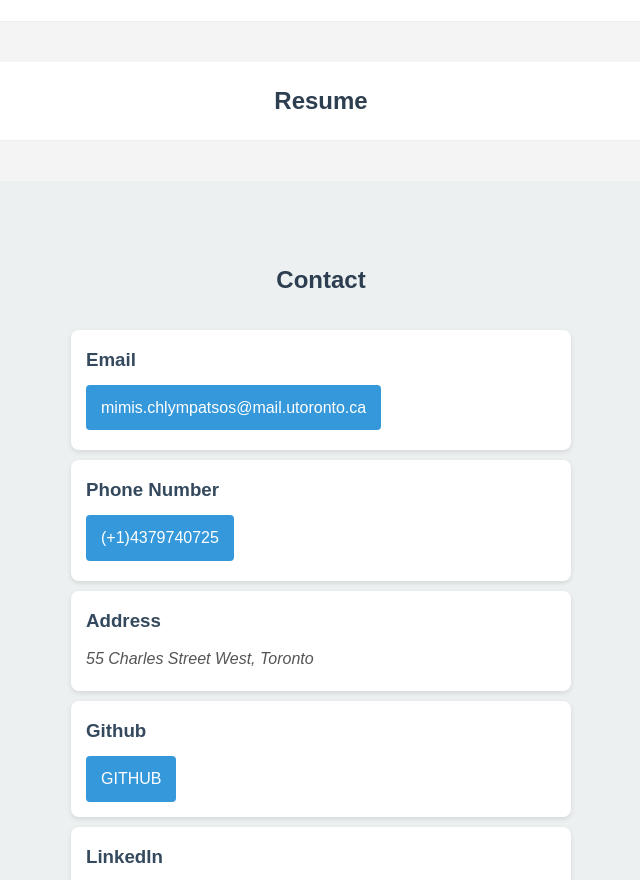
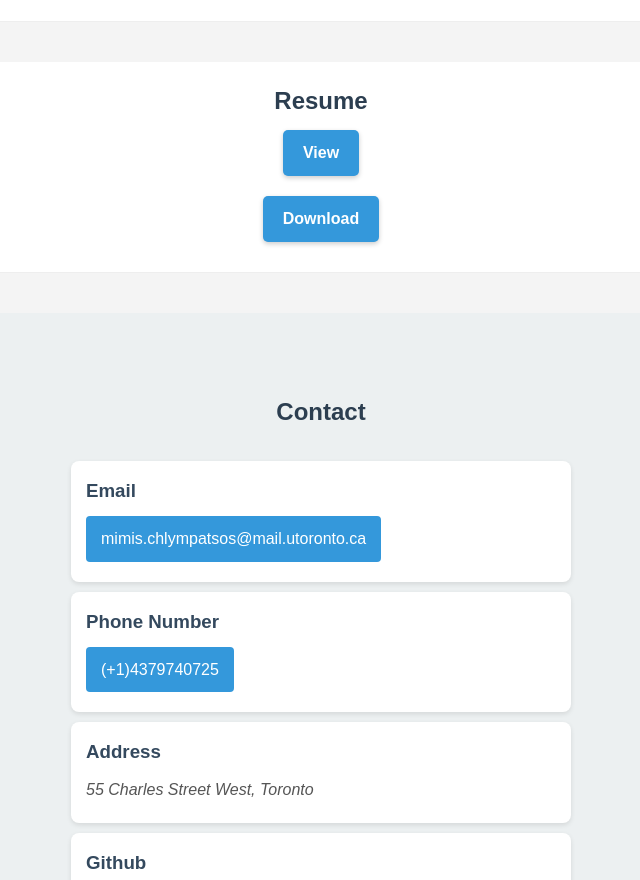
Before and after one commit to mimischly7/mimischly7.github.io, a React (Create React App) app: page / in a window 1280 px wide. Shown: the part 3240-4120 px from the top of the page, without its empty margins (319-959 px from the left). Built offline with nearby package versions, Linux system fonts and the light colour scheme.

Commit message:
adding-resume
Adding a resume links (for viewing and downloading) in App.js and write styles for (new) corresponding classes in App.css. I also uploaded my resume pdf to the public directory (I think it is only visible if you put it in the public, did not work from src).

```diff
--- a/src/App.css
+++ b/src/App.css
@@ -267,3 +267,43 @@ footer {
 /*    font-size: 0.9rem; !* Slightly smaller font size for text on small screens *!*/
 /*  }*/
 /*}*/
+
+
+/* Resume Download Link Styles */
+.download-resume {
+  display: inline-block; /* Allows width and height */
+  padding: 10px 20px; /* Adjust as needed */
+  background-color: #3498db; /* Choose a color that fits the theme */
+  color: white; /* Text color */
+  text-decoration: none; /* Removes underline */
+  font-weight: bold; /* Makes the text bold */
+  border-radius: 5px; /* Rounded corners */
+  box-shadow: 0 2px 5px rgba(0, 0, 0, 0.2); /* Subtle shadow */
+  transition: background-color 0.3s, transform 0.3s; /* Smooth transition for hover effects */
+  margin: 10px auto;
+}
+
+.download-resume:hover {
+  background-color: #2980b9; /* Slightly darker shade for hover effect */
+  transform: translateY(-2px); /* Slight lift on hover */
+  box-shadow: 0 4px 8px rgba(0, 0, 0, 0.3); /* Larger shadow on hover */
+}
+
+.download-resume:active {
+  transform: translateY(1px); /* Depress on click */
+  box-shadow: 0 2px 5px rgba(0, 0, 0, 0.2); /* Reset shadow on click */
+}
+
+/* Responsive adjustments for smaller screens */
+@media (max-width: 768px) {
+  .download-resume {
+    padding: 8px 15px; /* Smaller padding on smaller screens */
+    margin: 10px;
+    font-size: 0.9em; /* Slightly smaller text on smaller screens */
+  }
+}
+
+.resume-container {
+  display: flex;
+  flex-direction: column;
+}
--- a/src/App.js
+++ b/src/App.js
@@ -86,6 +86,19 @@ function App() {
 
       <section id="resume">
         <h2>Resume</h2>
+
+          <div className="resume-container">
+              <a href="/resume_final.pdf" target="_blank" className="download-resume">View</a>
+
+              <a
+                  href="/resume_final.pdf"
+                  download="mimis-resume"
+                  className="download-resume">
+                  Download
+              </a>
+          </div>
+
+
       </section>
 
       <section id="contact">
--- a/src/CodeFontStyler.js
+++ b/src/CodeFontStyler.js
@@ -1,7 +1,8 @@
 const KEYWORDS = [
     "Python", "Java", "JavaScript", "Ruby", "SQL", "Swing", "npm", "webpack",
     "Pandas", "Postgres", "MySQL", "PyGame", "HTML5", "Node", "React", "JEST",
-    "Django"]
+    "Django"
+]
 const CODE_STYLE_CLASS = "code-style";
 
 const CodeFontStyler = (props) => {
```
Also changed, not shown: 1 other file (tests, documents, lock files or other folders).
